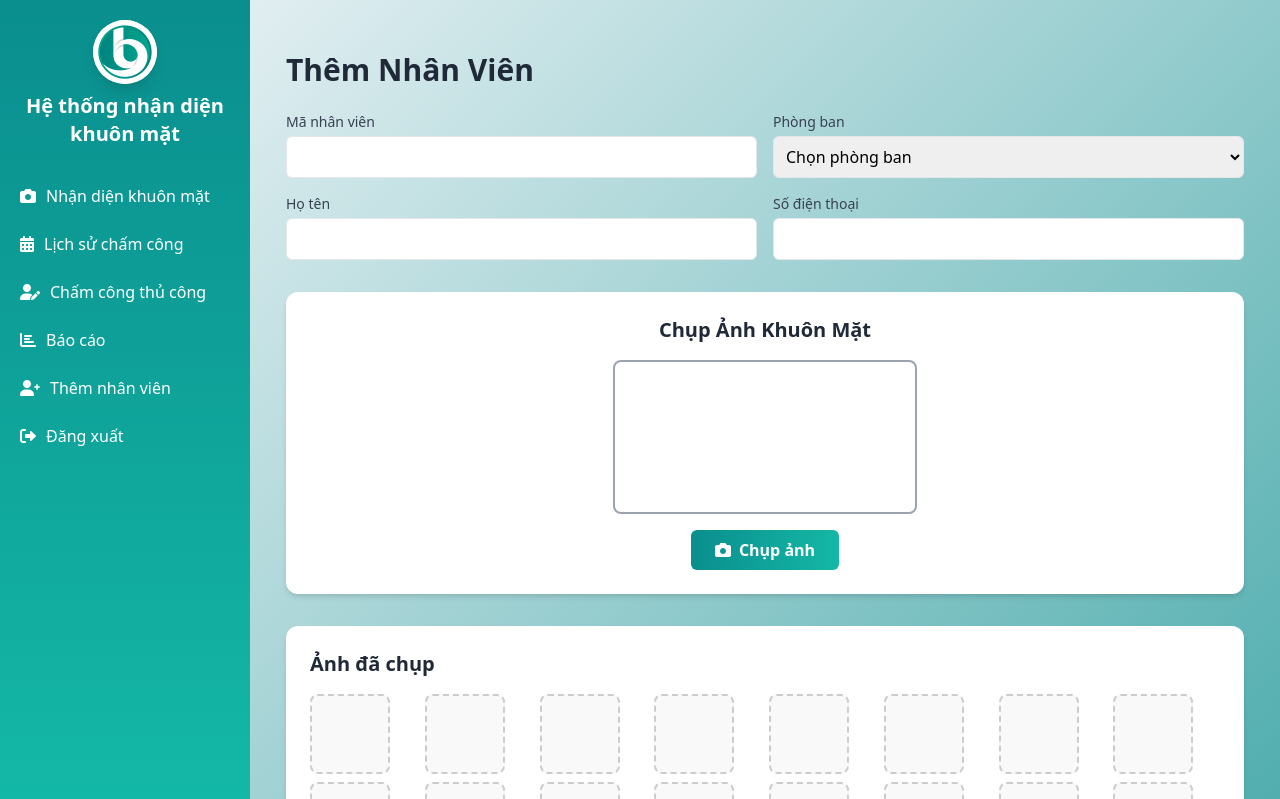
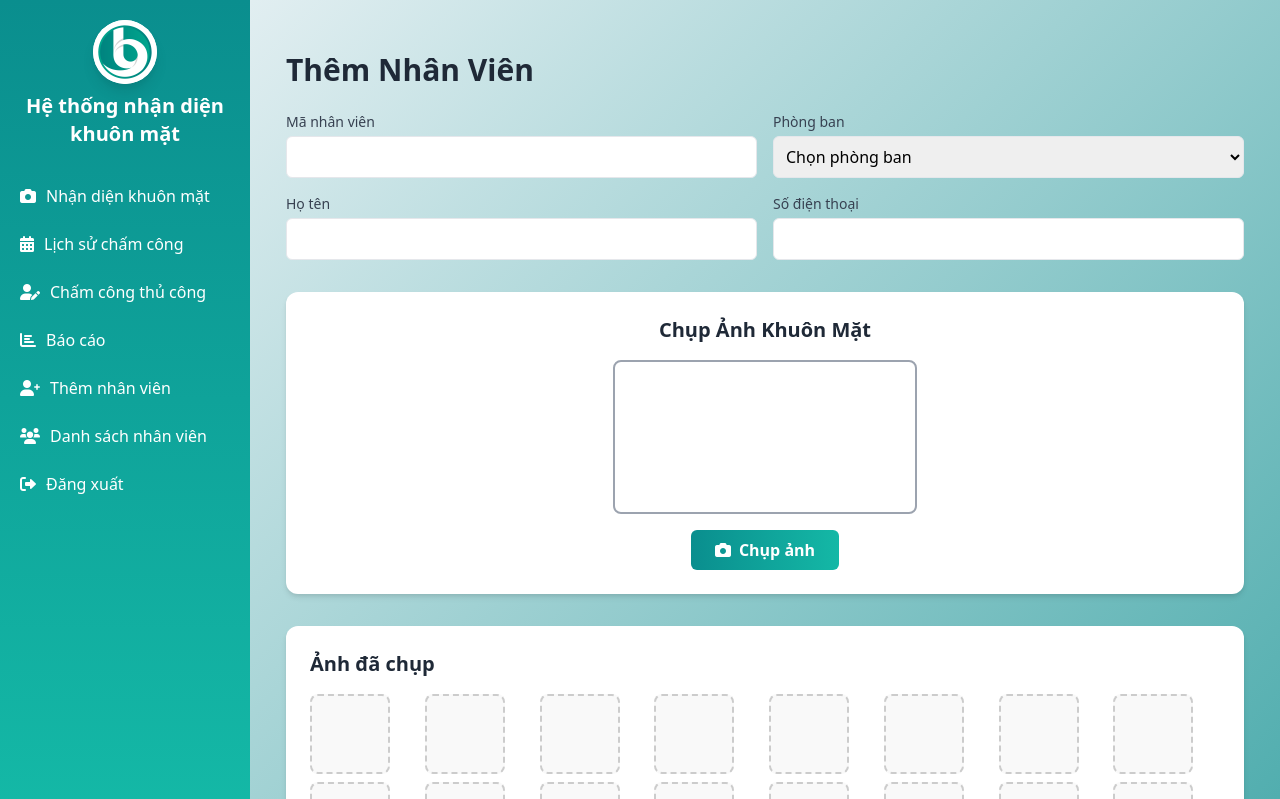
Before and after one commit to khanhdnmishvnh/frs_chamcong, a Flask app: page /add_employee in a window 1280 px wide. Shown: the top 799 px of the page. Run offline with Flask 3, Linux system fonts and the light colour scheme; a user stored in the database is signed in; data comes from the database, SQL or seed files in the repository.

Commit message:
Update base.html

```diff
--- a/templates/base.html
+++ b/templates/base.html
@@ -218,8 +218,12 @@
                 </a>
                 <a href="{{ url_for('report') }}" {% if request.endpoint == 'report' %}class="bg-teal-700"{% endif %}>
                     <i class="fas fa-chart-bar"></i> Báo cáo
-                 <!-- Thêm nhân viên -->
-                <a href="{{ url_for('add_employee') }}"><i class="fas fa-user-plus"></i> Thêm nhân viên</a>
+                </a>
+                <a href="{{ url_for('add_employee') }}">
+                    <i class="fas fa-user-plus"></i> Thêm nhân viên
+                </a>
+                <a href="{{ url_for('employee_list') }}" {% if request.endpoint == 'employee_list' %}class="bg-teal-700"{% endif %}>
+                    <i class="fas fa-users"></i> Danh sách nhân viên
                 </a>
                 <a href="#" id="logout-link" class="text-red-300 hover:text-red-100">
                     <i class="fas fa-sign-out-alt"></i> Đăng xuất
```
